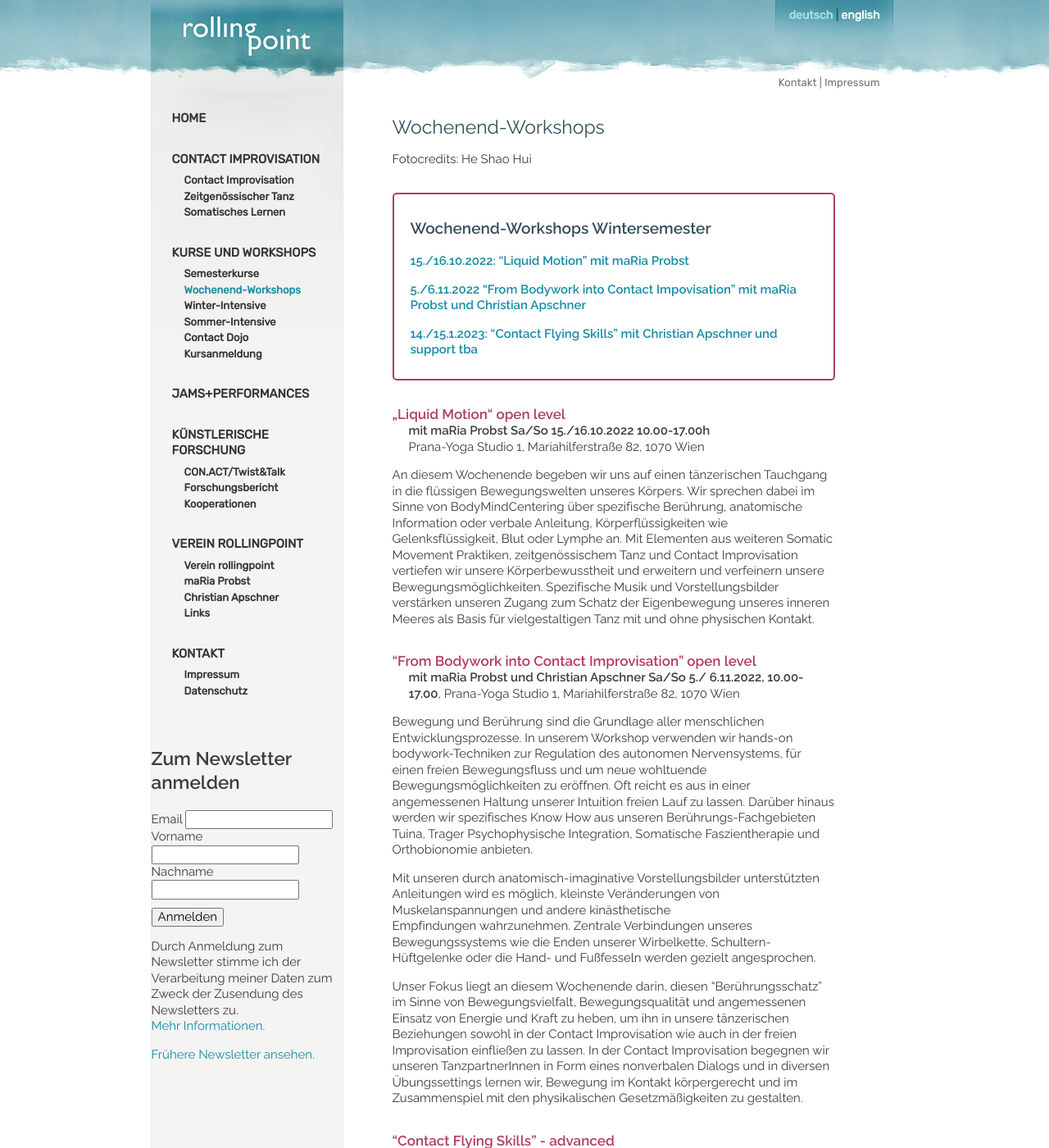
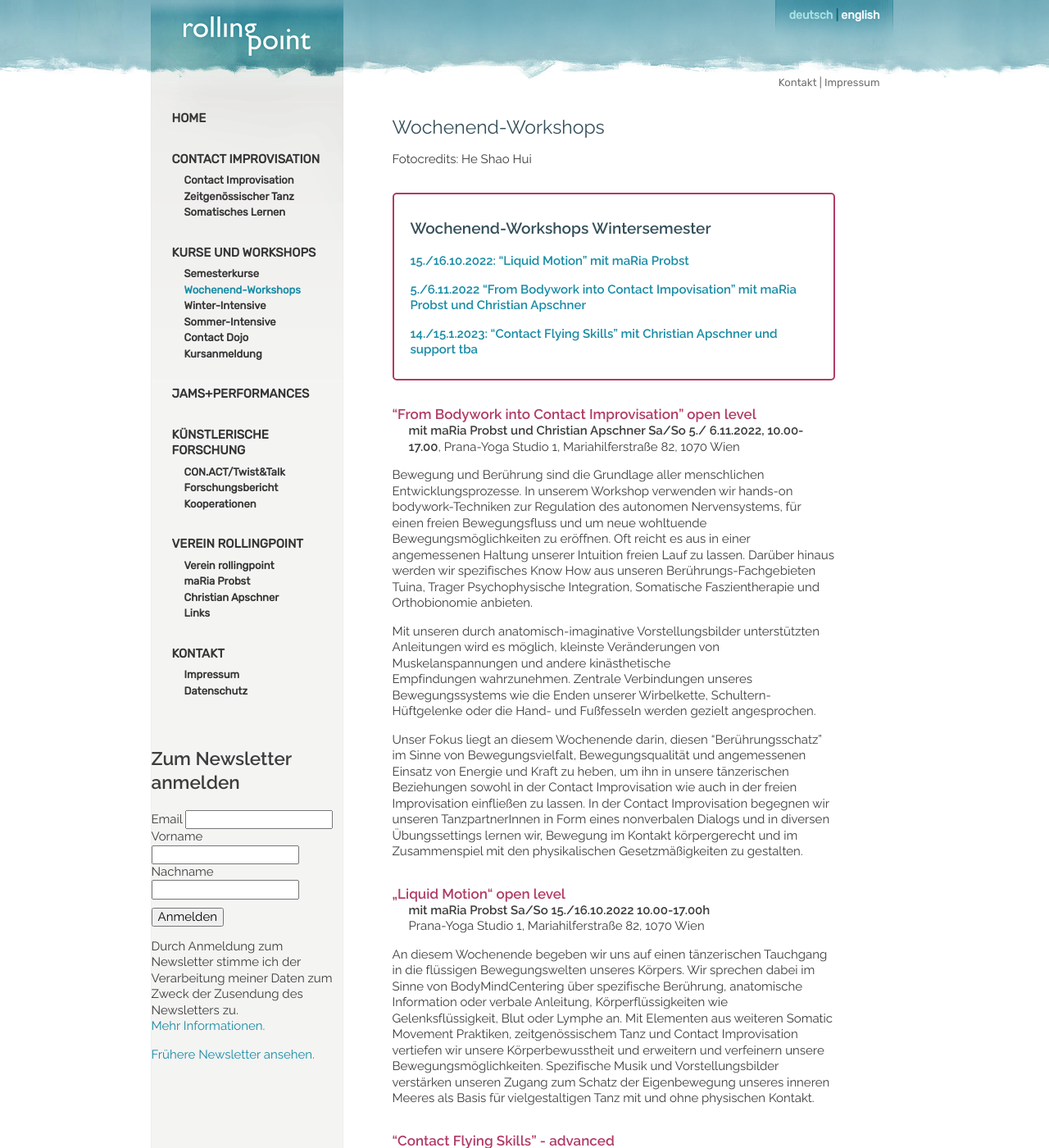
Before and after one commit to manulari/rollingpointat, a Jekyll site: the page built from _pages_de/workshops.md, in a window 1280 px wide and 1400 px high. Shown: the whole window at 82% size. Built offline with Jekyll 4.4.1, drawn with Linux system fonts in a browser that asks for light colours; comment, search, counter and statistics services are not loaded; part of the change alters nothing that is shown.

Commit message:
Update page (de) “workshops”

```diff
--- a/_pages_de/workshops.md
+++ b/_pages_de/workshops.md
@@ -16,16 +16,6 @@ Fotocredits: He Shao Hui
 >
 > <div class="named-anchor" id="energize"></div>
 
-<div class="named-anchor" id="liquid"></div>
-
-#### „Liquid Motion“ open level
-
-**mit maRia Probst
-Sa/So 15./16.10.2022 10.00-17.00h**\
-Prana-Yoga Studio 1, Mariahilferstraße 82, 1070 Wien
-
-An diesem Wochenende begeben wir uns auf einen tänzerischen Tauchgang in die flüssigen Bewegungswelten unseres Körpers. Wir sprechen dabei im Sinne von BodyMindCentering über spezifische Berührung, anatomische Information oder verbale Anleitung, Körperflüssigkeiten wie Gelenksflüssigkeit, Blut oder Lymphe an. Mit Elementen aus weiteren Somatic Movement Praktiken, zeitgenössischem Tanz und Contact Improvisation vertiefen wir unsere Körperbewusstheit und erweitern und verfeinern unsere Bewegungsmöglichkeiten. Spezifische Musik und Vorstellungsbilder verstärken unseren Zugang zum Schatz der Eigenbewegung unseres inneren Meeres als Basis für vielgestaltigen Tanz mit und ohne physischen Kontakt.
-
 <div class="named-anchor" id="bodywork"></div>
 
 #### "From Bodywork into Contact Improvisation" open level
@@ -38,6 +28,18 @@ Bewegung und Berührung sind die Grundlage aller menschlichen Entwicklungsproze
 Mit unseren durch anatomisch-imaginative Vorstellungsbilder unterstützten Anleitungen wird es möglich, kleinste Veränderungen von Muskelanspannungen und andere kinästhetische Empfindungen wahrzunehmen. Zentrale Verbindungen unseres Bewegungssystems wie die Enden unserer Wirbelkette, Schultern-Hüftgelenke oder die Hand- und Fußfesseln werden gezielt angesprochen.
 
 Unser Fokus liegt an diesem Wochenende darin, diesen "Berührungsschatz" im Sinne von Bewegungsvielfalt, Bewegungsqualität und angemessenen Einsatz von Energie und Kraft zu heben, um ihn in unsere tänzerischen Beziehungen sowohl in der Contact Improvisation wie auch in der freien Improvisation einfließen zu lassen.  In der Contact Improvisation begegnen wir unseren TanzpartnerInnen in Form eines nonverbalen Dialogs und in diversen Übungssettings lernen wir, Bewegung im Kontakt körpergerecht und im Zusammenspiel mit den physikalischen Gesetzmäßigkeiten zu gestalten.
+
+
+
+<div class="named-anchor" id="liquid"></div>
+
+#### „Liquid Motion“ open level
+
+**mit maRia Probst
+Sa/So 15./16.10.2022 10.00-17.00h**\
+Prana-Yoga Studio 1, Mariahilferstraße 82, 1070 Wien
+
+An diesem Wochenende begeben wir uns auf einen tänzerischen Tauchgang in die flüssigen Bewegungswelten unseres Körpers. Wir sprechen dabei im Sinne von BodyMindCentering über spezifische Berührung, anatomische Information oder verbale Anleitung, Körperflüssigkeiten wie Gelenksflüssigkeit, Blut oder Lymphe an. Mit Elementen aus weiteren Somatic Movement Praktiken, zeitgenössischem Tanz und Contact Improvisation vertiefen wir unsere Körperbewusstheit und erweitern und verfeinern unsere Bewegungsmöglichkeiten. Spezifische Musik und Vorstellungsbilder verstärken unseren Zugang zum Schatz der Eigenbewegung unseres inneren Meeres als Basis für vielgestaltigen Tanz mit und ohne physischen Kontakt.
 
 <div class="named-anchor" id="flying"></div>
 
@@ -69,10 +71,6 @@ Tel. Christian 0650 8931081, maRia 0650 9510814
 IBAN:AT54 3200 0000 1701 2717, BIC: RLNWATWW, Verein rollingpoint, einzahlen.
 
 **Stornobedingungen:** Bei Abmeldung bis sieben Tage vor dem Workshop wird der gesamte Betrag abzgl. einer Bearbeitungsgebühr von € 10,- zurückbezahlt. 50% Storno bis zwei Tage vor dem Workshop. Am Vortag und Tag des Workshops kein Storno mehr möglich. Es kann aber eine Ersatzperson nominiert werden.
-
-
-
-
 
 ## Workshoptermine (Rückblick):
 
```
